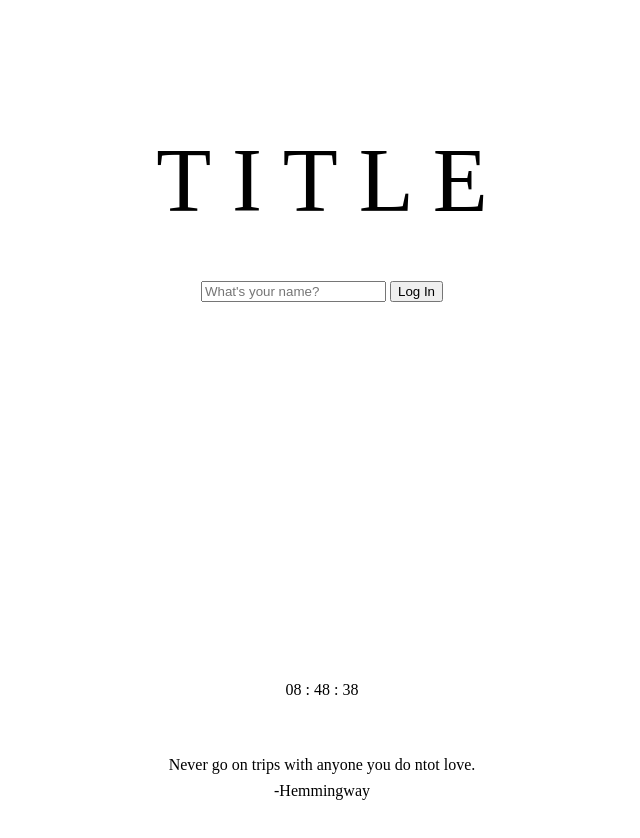
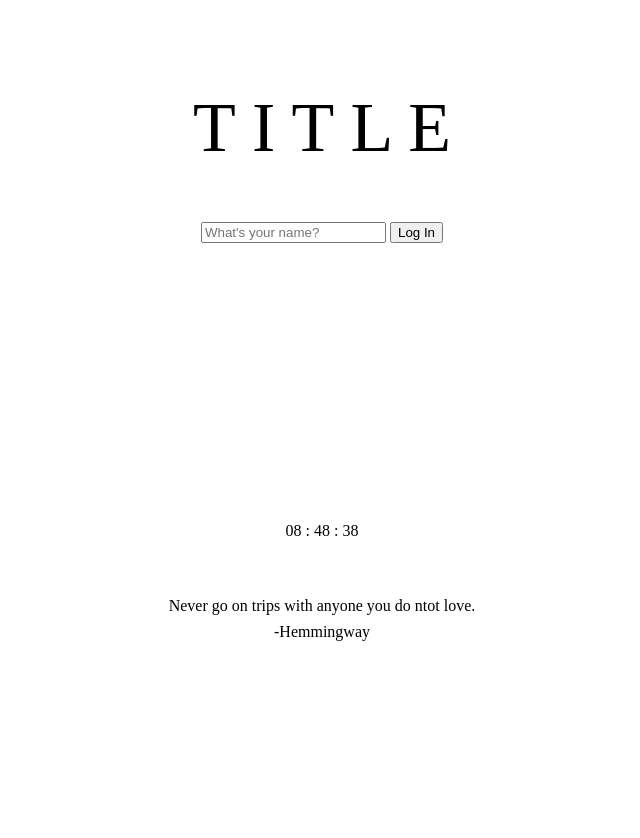
Before and after one commit to wsk0715/ming1, a plain HTML site: page main.html in a window 1280 px wide. Shown: the whole page, without its empty margins (318-958 px from the left). After the commit the page ends 800 px from the top, so only its background shows below. Drawn offline with Linux system fonts and the light colour scheme.

Commit message:
Update style.css

```diff
--- a/style.css
+++ b/style.css
@@ -3,11 +3,11 @@
 }
 
 header {
-    padding: 48px;
+    padding: 25px;
 }
 #title {
-    padding: 25px;
-    font-size: 90px;
+    padding: 30px;
+    font-size: 70px;
     text-align: center;
     /* border-top: 2px solid gray;
     border-bottom: 2px solid gray; */
@@ -15,7 +15,7 @@ header {
 article{
     padding: 24px;
     display: grid;
-    grid-template-rows: 400px 75px 50px;
+    grid-template-rows: 300px 75px 50px;
     text-align: center;
 }
 article #greetings {
```
